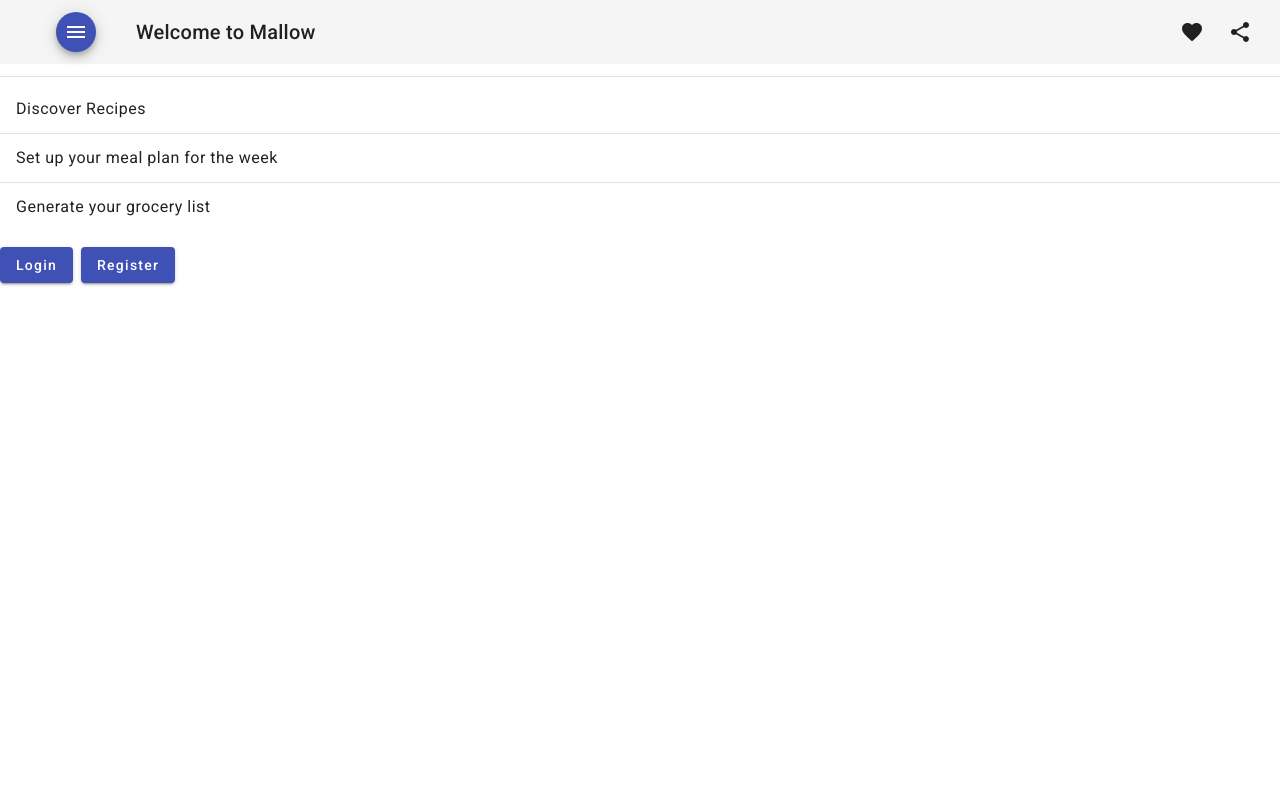
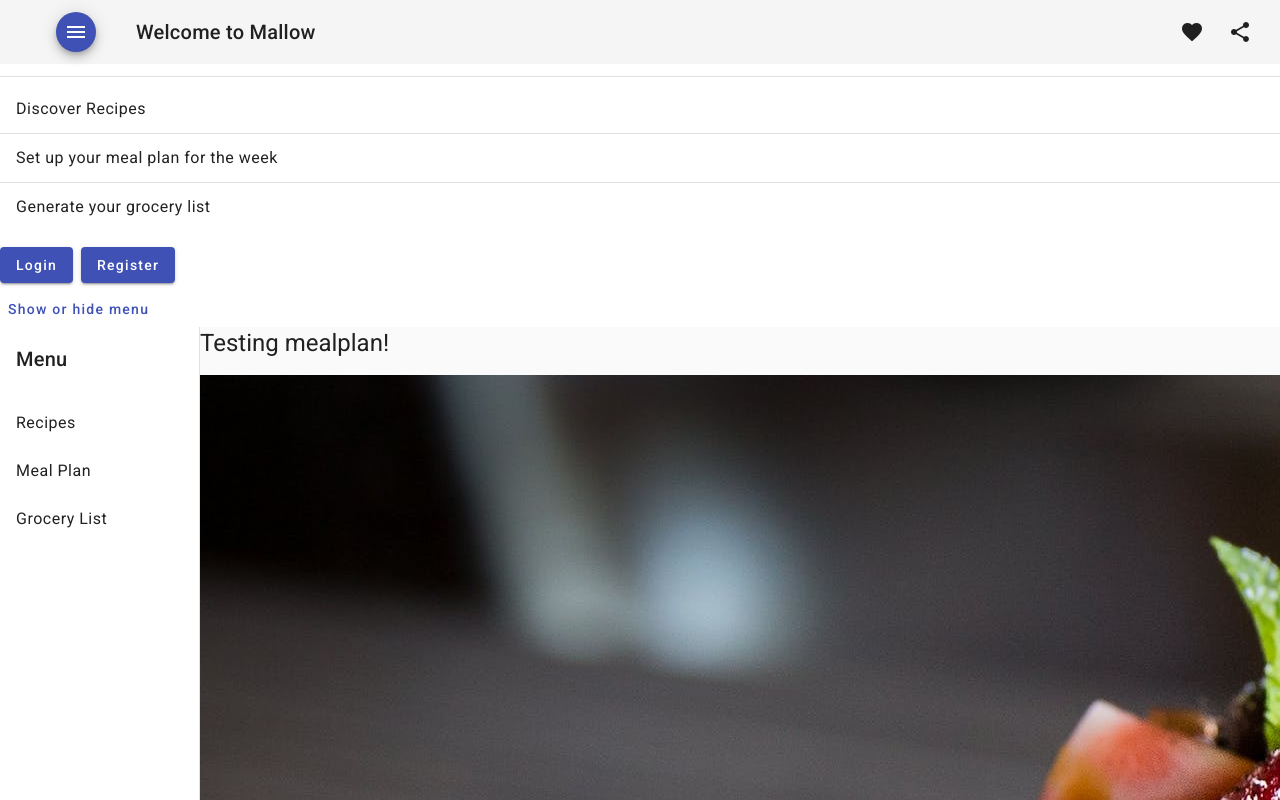
Before and after one commit to CEN3031-Spring2023-ProjectGroup50/SWEProject, an Angular app in the folder recipeApp/client/: page /mealplan in a window 1280 px wide. Before the commit this address led to /. Shown: the top 800 px of the page. Built offline with nearby package versions, Linux system fonts and the light colour scheme.

Commit message:
proof of concept persist sidenav

```diff
--- a/recipeApp/client/src/app/app.module.ts
+++ b/recipeApp/client/src/app/app.module.ts
@@ -31,6 +31,7 @@
 import { RecipesComponent } from './recipes.component';
 import { CommonModule } from '@angular/common';
 import { TestComponent } from './test.component';
+import { MealplanComponent } from './mealplan.component';
 
 
 @NgModule({
@@ -43,6 +44,7 @@
         HomeComponent,
         RecipesComponent,
         TestComponent,
+        MealplanComponent
     ],
     providers: [],
     bootstrap: [AppComponent],
--- /dev/null
+++ b/recipeApp/client/src/app/mealplan.component.html
@@ -0,0 +1 @@
+<app-menu-navigation></app-menu-navigation>
--- a/recipeApp/client/src/app/menu-navigation/menu-navigation.component.html
+++ b/recipeApp/client/src/app/menu-navigation/menu-navigation.component.html
@@ -9,14 +9,19 @@
       [opened]="(isHandset$ | async) === false">
     <mat-toolbar>Menu</mat-toolbar>
     <mat-nav-list>
-      <a mat-list-item href="/recipes">Recipes</a>
+      <a mat-list-item href="/home">Recipes</a>
       <a mat-list-item href="/mealplan">Meal Plan</a>
       <a mat-list-item href="/grocerylist">Grocery List</a>
     </mat-nav-list>
   </mat-sidenav>
   <mat-sidenav-content>
-
-    <app-recipes></app-recipes>
+    <div *ngIf="router.url ==='/home'">
+      <app-recipes></app-recipes>
+    </div>
+    <div *ngIf="router.url ==='/mealplan'">
+       <h1>Testing mealplan!</h1>
+       <img mat-card-image src="/assets/images/imgpancakes.jpeg" alt="alt text example">
+    </div>
 
   </mat-sidenav-content>
 </mat-sidenav-container>
--- a/recipeApp/client/src/app/menu-navigation/menu-navigation.component.ts
+++ b/recipeApp/client/src/app/menu-navigation/menu-navigation.component.ts
@@ -2,6 +2,7 @@
 import { BreakpointObserver, Breakpoints } from '@angular/cdk/layout';
 import { Observable } from 'rxjs';
 import { map, shareReplay } from 'rxjs/operators';
+import { Router } from '@angular/router';
 
 @Component({
   selector: 'app-menu-navigation',
@@ -16,6 +17,7 @@
       shareReplay()
     );
 
-  constructor(private breakpointObserver: BreakpointObserver) {}
+  constructor(private breakpointObserver: BreakpointObserver,
+              public router: Router) {}
 
 }
--- a/recipeApp/client/src/app/shared/app-router.ts
+++ b/recipeApp/client/src/app/shared/app-router.ts
@@ -5,6 +5,7 @@
 import { registerFormComponent } from '../registerform.component';
 import { TestComponent } from '../test.component';
 import { RecipesComponent } from '../recipes.component';
+import { MealplanComponent } from '../mealplan.component';
 
 export const routes: Routes = [
   { path: 'login', component: LoginEditorComponent },
@@ -12,6 +13,7 @@
   { path: 'home', component: HomeComponent },
   { path: 'test', component: TestComponent},
   { path: 'recipes', component: RecipesComponent},
+  { path: 'mealplan', component: MealplanComponent}
 ];
 
 @NgModule({
```
Also changed, not shown: recipeApp/client/src/app/mealplan.component.ts (added, +15 -0 lines).
